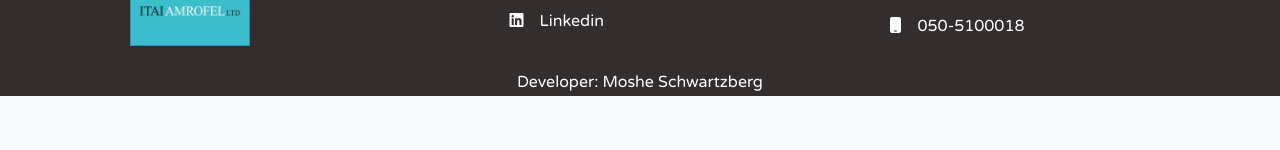
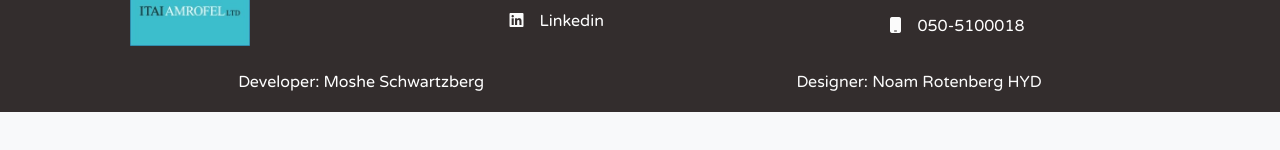
Before and after one commit to lionsgrandson/ai-pro3.0, a React (Create React App) app: page / in a window 1280 px wide. Shown: the part 214-364 px from the top of the page. Built offline with nearby package versions, Linux system fonts and the light colour scheme.

Commit message:
edit: added translation to the footer credit section

```diff
--- a/src/componens/Footer.jsx
+++ b/src/componens/Footer.jsx
@@ -66,9 +66,8 @@ export default function App() {
             </MDBCol>
           </MDBRow>
           <p className="footerDev">
-            <a href="https://mosheschwartzberg.com">
-              Developer: Moshe Schwartzberg
-            </a>
+            <a href="https://mosheschwartzberg.com">{t("devMs")}</a>
+            <p>{t("desNoam")}</p>
           </p>
         </MDBContainer>
       </section>
--- a/src/componens/footer.css
+++ b/src/componens/footer.css
@@ -1,6 +1,7 @@
 .footerDev {
   display: flex;
-  justify-content: center;
+  justify-content: space-around;
+  flex-wrap: wrap;
 }
 a {
   color: white;
--- a/src/locales/en.json
+++ b/src/locales/en.json
@@ -36,5 +36,7 @@
   "subject": "Subject",
   "message": "Message",
   "copy": "Send me copy",
-  "send": "Send"
+  "send": "Send",
+  "devMs": "Developer: Moshe Schwartzberg",
+  "desNoam": "Designer: Noam Rotenberg HYD"
 }
--- a/src/locales/he.json
+++ b/src/locales/he.json
@@ -36,5 +36,7 @@
   "subject": "נושא",
   "message": "הודעה",
   "copy": "שלח לי עותק",
-  "send": "שלח"
+  "send": "שלח",
+  "devMs": "מפתח: משה שוורצברג",
+  "desNoam": "מעצב: נועם רוטנברג הי''ד"
 }
```
